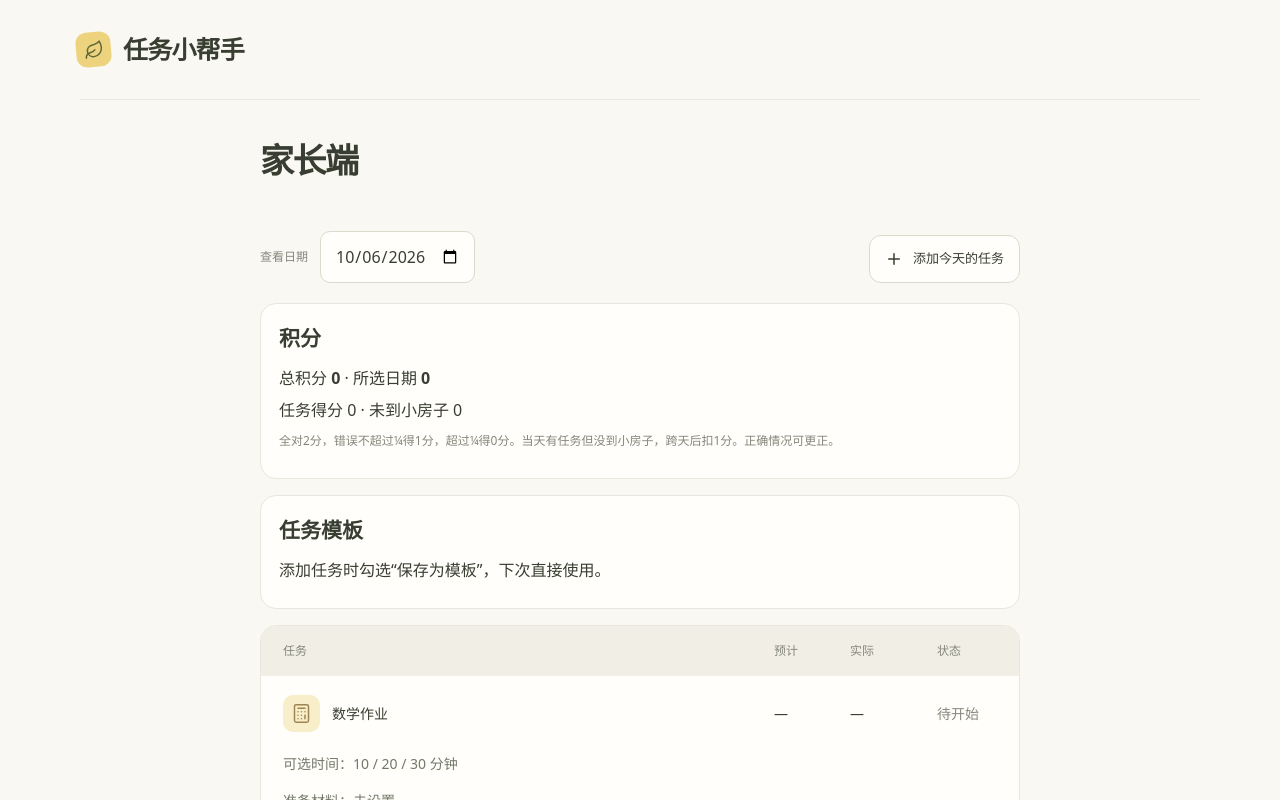
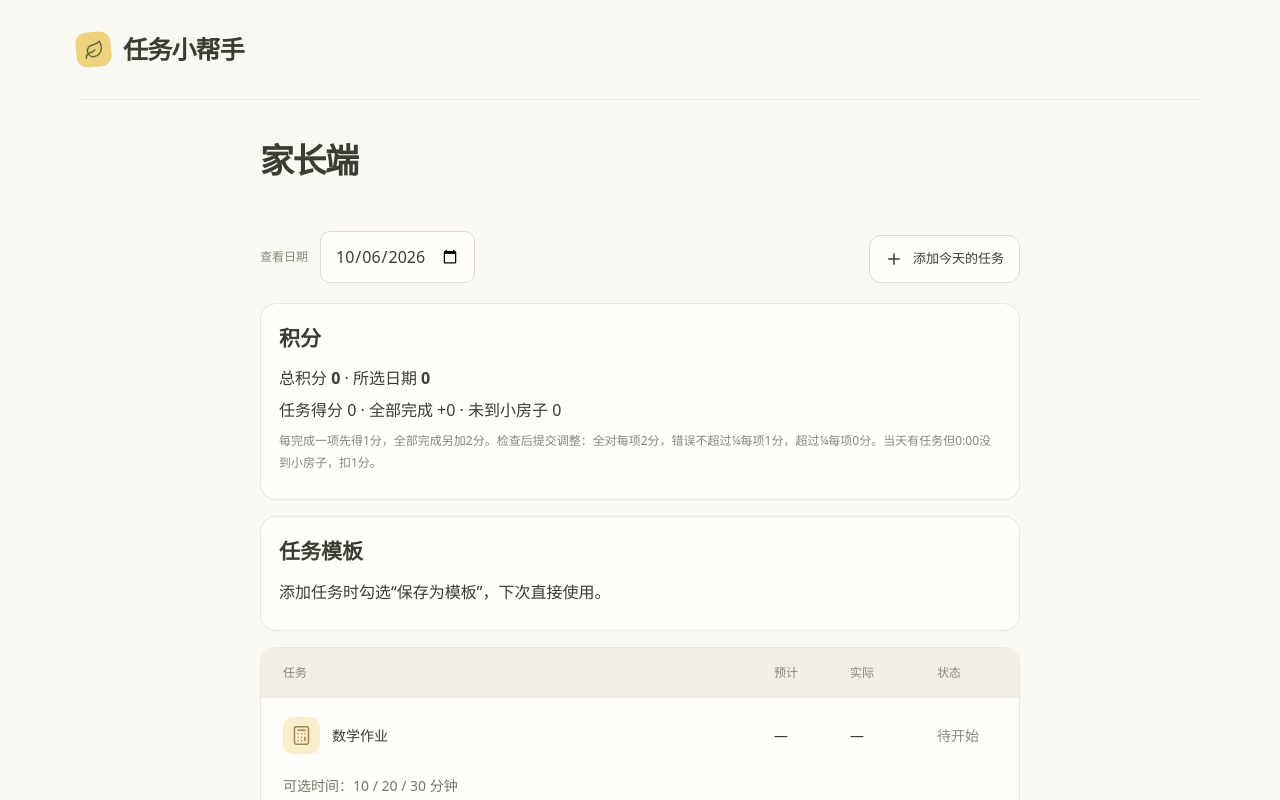
Before and after one commit to ico0018/AdhdTaskHelper, a Next.js app: page /parent in a window 1280 px wide. Shown: the top 800 px of the page. Built offline with nearby package versions, Linux system fonts and the light colour scheme.

Commit message:
feat: award immediate task points and daily bonus with submitted parent corrections

```diff
--- a/src/app/globals.css
+++ b/src/app/globals.css
@@ -2204,6 +2204,9 @@ input::placeholder {
   display: block;
   margin-top: 14px;
 }
+.quality-submit {
+  margin-top: 12px;
+}
 .template-actions {
   display: flex;
   flex-wrap: wrap;
--- a/src/components/daily-summary.tsx
+++ b/src/components/daily-summary.tsx
@@ -35,10 +35,7 @@ export default function DailySummary({
       <div className="decision-content daily-summary">
         <TaskJourney db={db} date={date} />
         <h1>{allDone ? "今天完成啦" : "今日任务"}</h1>
-        <p className="child-points">
-          今天积分 {pointsForDate(db, date).total}
-          {pointsForDate(db, date).pending > 0 ? " · 等家长确认" : ""}
-        </p>
+        <p className="child-points">今天积分 {pointsForDate(db, date).total}</p>
         <div className="daily-stats">
           <div>
             <strong>{tasks.length}</strong>
--- a/src/components/nora-app.tsx
+++ b/src/components/nora-app.tsx
@@ -11,6 +11,7 @@ import {
   editTask,
   ensurePlan,
   localDate,
+  millisecondsUntilMidnight,
   tasksForDate,
   sessionForTask,
 } from "@/lib/flow";
@@ -68,10 +69,19 @@ export default function NoraApp({
         commit((current) => ensurePlan(current, date, Date.now()));
     };
     const interval = setInterval(updateDate, 60_000);
+    let midnightTimer: number;
+    const scheduleMidnight = () => {
+      midnightTimer = window.setTimeout(() => {
+        updateDate();
+        scheduleMidnight();
+      }, millisecondsUntilMidnight(Date.now()));
+    };
+    scheduleMidnight();
     window.addEventListener("focus", updateDate);
     return () => {
       window.clearTimeout(initialization);
       clearInterval(interval);
+      window.clearTimeout(midnightTimer);
       window.removeEventListener("focus", updateDate);
     };
   }, [commit]);
--- a/src/components/parent-points-templates.tsx
+++ b/src/components/parent-points-templates.tsx
@@ -20,6 +20,15 @@ export function QualityReview({
   session: TaskSession;
   commit: Commit;
 }) {
+  const [draft, setDraft] = useState<{
+    sessionId: string;
+    savedQuality: TaskSession["quality"];
+    quality: TaskQuality;
+  } | null>(null);
+  const selectedQuality =
+    draft?.sessionId === session.id && draft.savedQuality === session.quality
+      ? draft.quality
+      : (session.quality ?? "");
   if (
     !session.completed ||
     !session.checkCompleted ||
@@ -28,15 +37,18 @@ export function QualityReview({
   )
     return null;
   return (
-    <label className="quality-review">
+    <div className="quality-review">
+      <label>
         正确情况
         <select
           aria-label={`${session.taskTitle}正确情况`}
-        value={session.quality ?? ""}
+          value={selectedQuality}
           onChange={(e) =>
-          commit((current) =>
-            reviewTask(current, session.id, e.target.value as TaskQuality),
-          )
+            setDraft({
+              sessionId: session.id,
+              savedQuality: session.quality,
+              quality: e.target.value as TaskQuality,
+            })
           }
         >
           <option value="" disabled>
@@ -49,6 +61,22 @@ export function QualityReview({
           ))}
         </select>
       </label>
+      <button
+        className="secondary quality-submit"
+        disabled={!selectedQuality || selectedQuality === session.quality}
+        onClick={() => {
+          if (
+            selectedQuality &&
+            commit((current) =>
+              reviewTask(current, session.id, selectedQuality),
+            )
+          )
+            setDraft(null);
+        }}
+      >
+        提交积分修改
+      </button>
+    </div>
   );
 }
 export default function ParentPointsTemplates({
@@ -73,11 +101,12 @@ export default function ParentPointsTemplates({
           <strong>{points.total}</strong>
         </p>
         <p>
-          任务得分 {points.earned} · 未到小房子 {points.penalty}
+          任务得分 {points.earned} · 全部完成 +{points.bonus} · 未到小房子{" "}
+          {points.penalty}
           {points.pending > 0 ? ` · ${points.pending}项待确认` : ""}
         </p>
         <p className="form-note">
-          全对2分，错误不超过¼得1分，超过¼得0分。当天有任务但没到小房子，跨天后扣1分。正确情况可更正。
+          每完成一项先得1分，全部完成另加2分。检查后提交调整：全对每项2分，错误不超过¼每项1分，超过¼每项0分。当天有任务但0:00没到小房子，扣1分。
         </p>
       </section>
       <section className="parent-feature" aria-label="任务模板">
--- a/src/lib/flow.ts
+++ b/src/lib/flow.ts
@@ -13,6 +13,11 @@ import { BREATH_CYCLE_MS, REQUIRED_BREATHS } from "./breathing";
 
 export function localDate(now = new Date()): string {
   return `${now.getFullYear()}-${String(now.getMonth() + 1).padStart(2, "0")}-${String(now.getDate()).padStart(2, "0")}`;
+}
+export function millisecondsUntilMidnight(now: number): number {
+  const midnight = new Date(now);
+  midnight.setHours(24, 0, 0, 0);
+  return Math.max(1, midnight.getTime() - now);
 }
 export function id(): string {
   return typeof crypto !== "undefined" && crypto.randomUUID
@@ -72,6 +77,7 @@ export function createDatabase(date: string, now: number): Database {
         userId: user.id,
         date,
         taskIds: tasks.map((t) => t.id),
+        completionBonus: 0,
         dailyPenalty: null,
         createdAt: now,
       },
@@ -90,6 +96,7 @@ export function ensurePlan(db: Database, date: string, now: number): Database {
         userId: db.user.id,
         date,
         taskIds: [],
+        completionBonus: 0,
         createdAt: now,
         dailyPenalty: null,
       },
@@ -458,6 +465,20 @@ export function journeyForDate(db: Database, date: string) {
   return { total: tasks.length, completed };
 }
 
+export function awardCompletionBonuses(db: Database): Database {
+  if (!db.scoringStartedOn) return db;
+  let changed = false;
+  const plans = db.plans.map((plan) => {
+    if (plan.date < db.scoringStartedOn! || plan.completionBonus === 2)
+      return plan;
+    const journey = journeyForDate(db, plan.date);
+    if (!journey.total || journey.completed !== journey.total) return plan;
+    changed = true;
+    return { ...plan, completionBonus: 2 as const };
+  });
+  return changed ? { ...db, plans } : db;
+}
+
 export function settleDailyPoints(db: Database, today: string): Database {
   const start = db.scoringStartedOn ?? today;
   let changed = db.scoringStartedOn === null;
--- a/src/lib/models.ts
+++ b/src/lib/models.ts
@@ -107,6 +107,7 @@ export const planSchema = z.object({
   userId: z.string(),
   date,
   taskIds: z.array(z.string()),
+  completionBonus: z.union([z.literal(0), z.literal(2)]).default(0),
   dailyPenalty: z
     .union([z.literal(-1), z.literal(0)])
     .nullable()
--- a/src/lib/points-templates.ts
+++ b/src/lib/points-templates.ts
@@ -4,7 +4,7 @@ import {
   type TaskInput,
   templateSchema,
 } from "./models";
-import { addTask, id, tasksForDate } from "./flow";
+import { addTask, id, journeyForDate, tasksForDate } from "./flow";
 
 export const qualityLabels: Record<TaskQuality, string> = {
   all_correct: "全对 · 2分",
@@ -40,18 +40,25 @@ export function pointsForDate(db: Database, date: string) {
   const earned = sessions.reduce(
     (sum, s) =>
       sum +
-      (s.quality === "all_correct"
-        ? 2
-        : s.quality === "within_quarter"
-          ? 1
-          : 0),
+      (s.quality === "all_correct" ? 2 : s.quality === "over_quarter" ? 0 : 1),
     0,
   );
   const penalty = db.plans.find((p) => p.date === date)?.dailyPenalty ?? 0;
+  const journey = journeyForDate(db, date);
+  const bonus =
+    db.plans.find((p) => p.date === date)?.completionBonus === 2
+      ? 2
+      : db.scoringStartedOn &&
+          date >= db.scoringStartedOn &&
+          journey.total > 0 &&
+          journey.completed === journey.total
+        ? 2
+        : 0;
   return {
     earned,
+    bonus,
     penalty,
-    total: earned + penalty,
+    total: earned + bonus + penalty,
     pending: sessions.filter((s) => s.quality === null).length,
   };
 }
--- a/src/lib/repository.ts
+++ b/src/lib/repository.ts
@@ -1,5 +1,10 @@
 import { databaseSchema, type Database } from "./models";
-import { createDatabase, ensurePlan, localDate } from "./flow";
+import {
+  awardCompletionBonuses,
+  createDatabase,
+  ensurePlan,
+  localDate,
+} from "./flow";
 
 export const STORAGE_KEY = "nora-flow:database:v1";
 export interface Repository {
@@ -57,7 +62,7 @@ class LocalRepository implements Repository {
     }
   };
   private persist(next: Database) {
-    const validated = databaseSchema.parse(next);
+    const validated = databaseSchema.parse(awardCompletionBonuses(next));
     try {
       localStorage.setItem(STORAGE_KEY, JSON.stringify(validated));
     } catch {
```
Also changed, not shown: 2 other files (tests, documents, lock files or other folders). Lines whose indentation alone changed are shown as unchanged.
